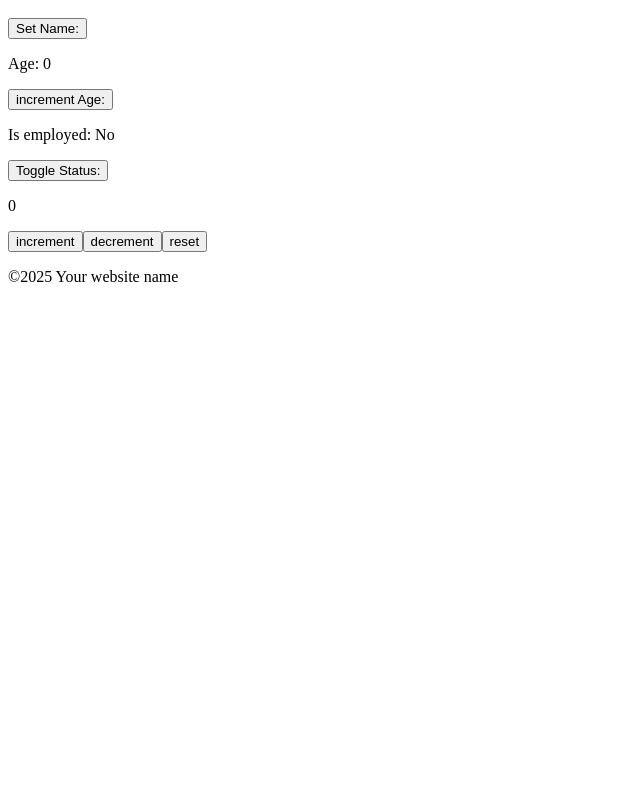
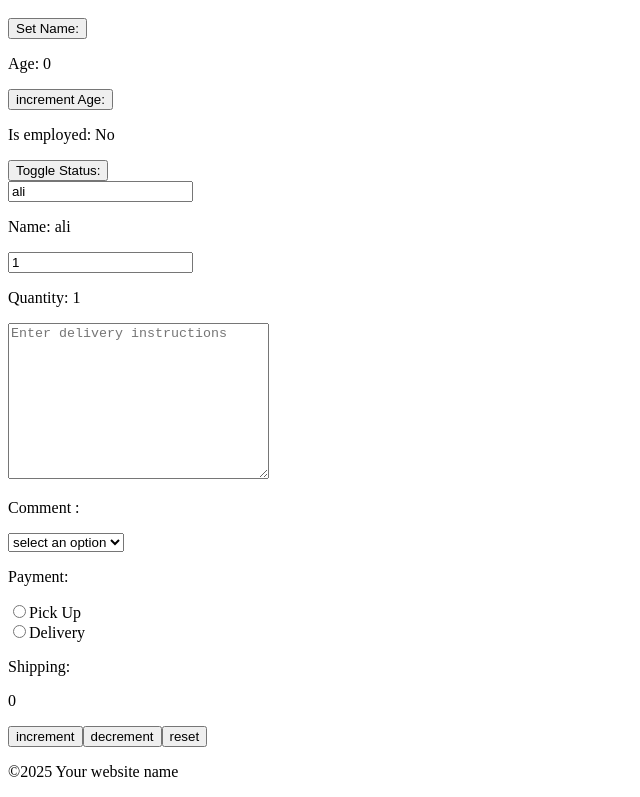
Before and after one commit to amirhoprogrammer/my-react-bro, a React (Vite) app: page / in a window 1280 px wide. Shown: the part 1022-1819 px from the top of the page, without its empty margins (0-640 px from the left). Before the commit the page ends 1324 px from the top, so only its background shows below. Built offline with nearby package versions, Linux system fonts and the light colour scheme.

Commit message:
add onchange for form tags

```diff
--- a/src/MyComponent.jsx
+++ b/src/MyComponent.jsx
@@ -4,6 +4,11 @@
   const [name, setName] = useState("Guest");
   const [age, setAge] = useState(0);
   const [isEmployed, setIsEmployed] = useState(false);
+  const [name1, setName1] = useState("ali");
+  const [quantity, setQuantity] = useState(1);
+  const [comment, setComment] = useState("");
+  const [payment, setPayment] = useState("");
+  const [shipping, setShipping] = useState("");
   const updateName = () => {
     setName("SpongeBob");
     /*name = "SpongeBob";
@@ -15,7 +20,21 @@
   const toggleEmployeStatus = () => {
     setIsEmployed(!isEmployed);
   };
-
+  function handleNameChange(event) {
+    setName1(event.target.value);
+  }
+  function handleQuantityChange(event) {
+    setQuantity(event.target.value);
+  }
+  function handleCommentChange(event) {
+    setComment(event.target.value);
+  }
+  function handlePaymentChange(event) {
+    setPayment(event.target.value);
+  }
+  function handleShippingChange(event) {
+    setShipping(event.target.value);
+  }
   return (
     <div>
       <p>Name: {name}</p>
@@ -24,6 +43,48 @@
       <button onClick={updateAge}>increment Age:</button>
       <p>Is employed: {isEmployed ? "Yes" : "No"}</p>
       <button onClick={toggleEmployeStatus}>Toggle Status:</button>
+      <br />
+      <input type="text" value={name1} onChange={handleNameChange} />
+      <p>Name: {name1}</p>
+      <input type="number" value={quantity} onChange={handleQuantityChange} />
+      <p>Quantity: {quantity}</p>
+      <textarea
+        name=""
+        id=""
+        cols="30"
+        rows="10"
+        value={comment}
+        onChange={handleCommentChange}
+        placeholder="Enter delivery instructions"
+      ></textarea>
+      <p>Comment : {comment}</p>
+      <select name="" id="" value={payment} onChange={handlePaymentChange}>
+        <option value="">select an option</option>
+        <option value="Visa">Visa</option>
+        <option value="MasterCard">MasterCard</option>
+        <option value="GiftCard">GiftCard</option>
+      </select>
+      <p>Payment: {payment}</p>
+      <label htmlFor="">
+        <input
+          type="radio"
+          value="Pick Up"
+          checked={shipping === "Pick Up"}
+          onChange={handleShippingChange}
+        />
+        Pick Up
+      </label>
+      <br />
+      <label htmlFor="">
+        <input
+          type="radio"
+          value="Delivery"
+          checked={shipping === "Delivery"}
+          onChange={handleShippingChange}
+        />
+        Delivery
+      </label>
+      <p>Shipping: {shipping}</p>
     </div>
   );
 }
```
